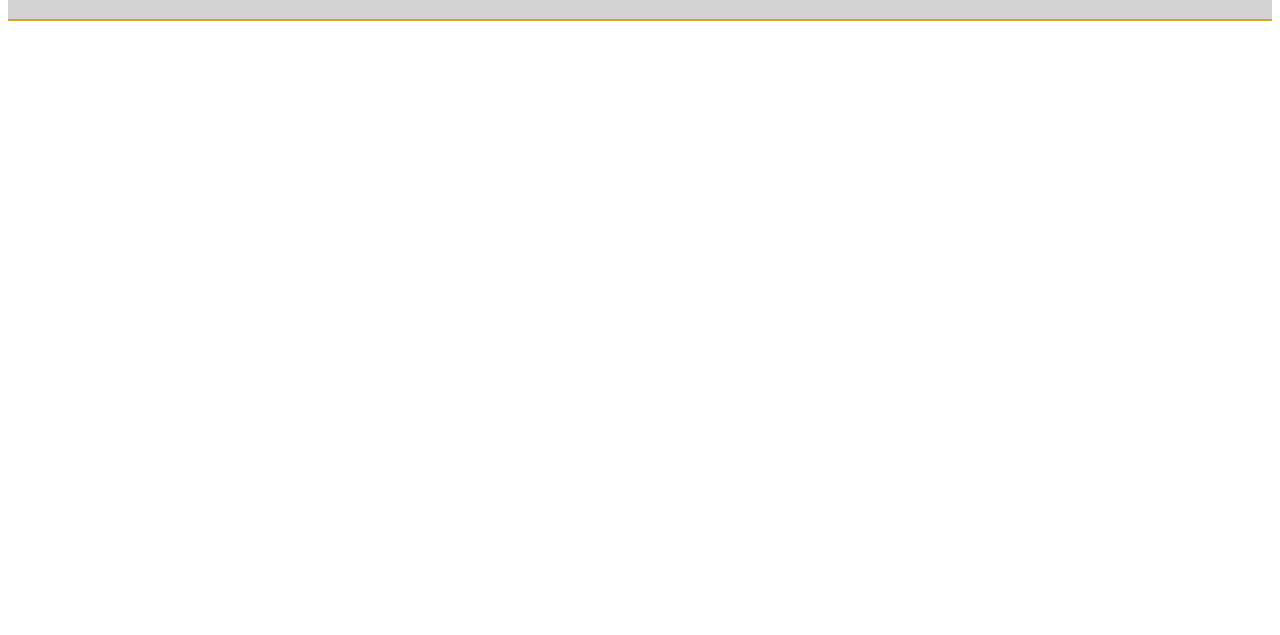
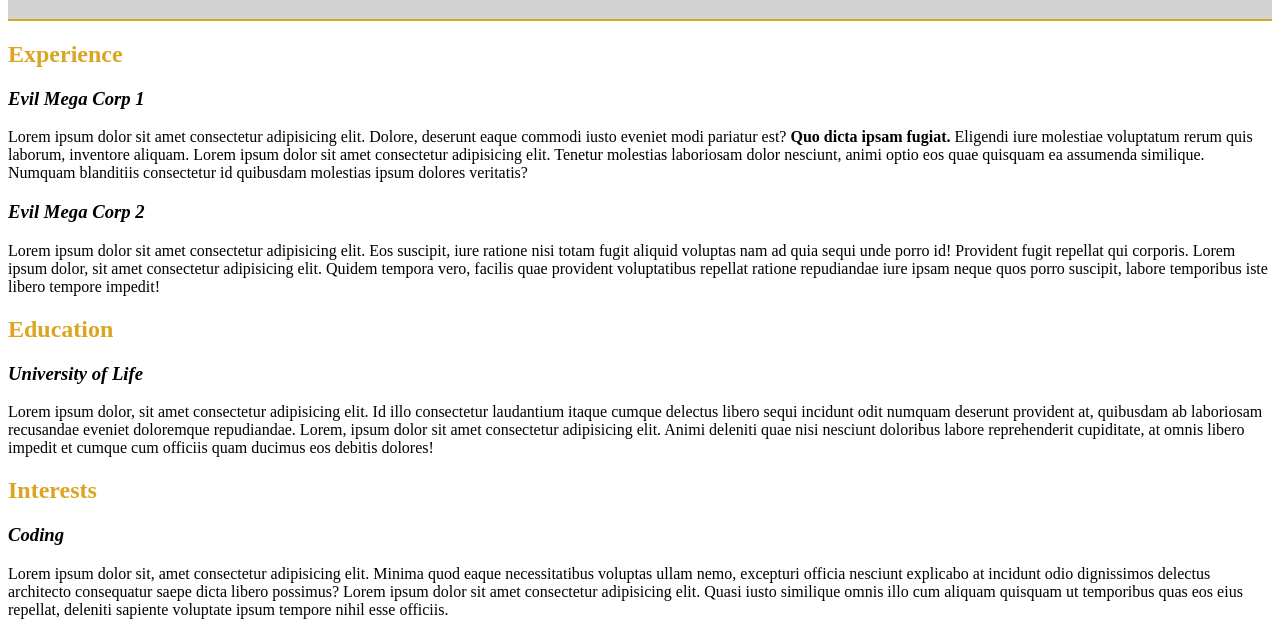
Before and after one commit to Sowwtky/html-css-curriculum-vitae, a plain HTML site: page index.html in a window 1280 px wide. Shown: the part 323-958 px from the top of the page. Before the commit the page ends 800 px from the top, so only its background shows below. Drawn offline with Linux system fonts and the light colour scheme.

Commit message:
FIne sezione main

```diff
--- a/index.html
+++ b/index.html
@@ -20,17 +20,25 @@
     <main>
         <!--inizio section experience-->
         <section>
-
+            <h2>Experience</h2>
+            <h3>Evil Mega Corp 1</h3>
+            <p>Lorem ipsum dolor sit amet consectetur adipisicing elit. Dolore, deserunt eaque commodi iusto eveniet modi pariatur est? <strong>Quo dicta ipsam fugiat.</strong> Eligendi iure molestiae voluptatum rerum quis laborum, inventore aliquam. Lorem ipsum dolor sit amet consectetur adipisicing elit. Tenetur molestias laboriosam dolor nesciunt, animi optio eos quae quisquam ea assumenda similique. Numquam blanditiis consectetur id quibusdam molestias ipsum dolores veritatis?</p>
+            <h3>Evil Mega Corp 2</h3>
+            <p>Lorem ipsum dolor sit amet consectetur adipisicing elit. Eos suscipit, iure ratione nisi totam fugit aliquid voluptas nam ad quia sequi unde porro id! Provident fugit repellat qui corporis. Lorem ipsum dolor, sit amet consectetur adipisicing elit. Quidem tempora vero, facilis quae provident voluptatibus repellat ratione repudiandae iure ipsam neque quos porro suscipit, labore temporibus iste libero tempore impedit!</p>
         </section>
         <!--fine section exp-->
         <!--inizio section education-->
         <section>
-
+            <h2>Education</h2>
+            <h3>University of Life</h3>
+            <p>Lorem ipsum dolor, sit amet consectetur adipisicing elit. Id illo consectetur laudantium itaque cumque delectus libero sequi incidunt odit numquam deserunt provident at, quibusdam ab laboriosam recusandae eveniet doloremque repudiandae. Lorem, ipsum dolor sit amet consectetur adipisicing elit. Animi deleniti quae nisi nesciunt doloribus labore reprehenderit cupiditate, at omnis libero impedit et cumque cum officiis quam ducimus eos debitis dolores!</p>
         </section>
         <!--fine section edu-->
         <!--inizio section interest-->
         <section>
-
+            <h2>Interests</h2>
+            <h3>Coding</h3>
+            <p>Lorem ipsum dolor sit, amet consectetur adipisicing elit. Minima quod eaque necessitatibus voluptas ullam nemo, excepturi officia nesciunt explicabo at incidunt odio dignissimos delectus architecto consequatur saepe dicta libero possimus? Lorem ipsum dolor sit amet consectetur adipisicing elit. Quasi iusto similique omnis illo cum aliquam quisquam ut temporibus quas eos eius repellat, deleniti sapiente voluptate ipsum tempore nihil esse officiis.</p>
         </section>
         <!--fine section interest-->
     </main>
--- a/style.css
+++ b/style.css
@@ -2,6 +2,15 @@
 .text-center {
 text-align: center;
 }
+
+h2 {
+    color: goldenrod;
+}
+
+h3 {
+    font-style: italic;
+}
+/*fine commons*/
 /*inizio stile header*/
 header {
     background-color: lightgray;
```
